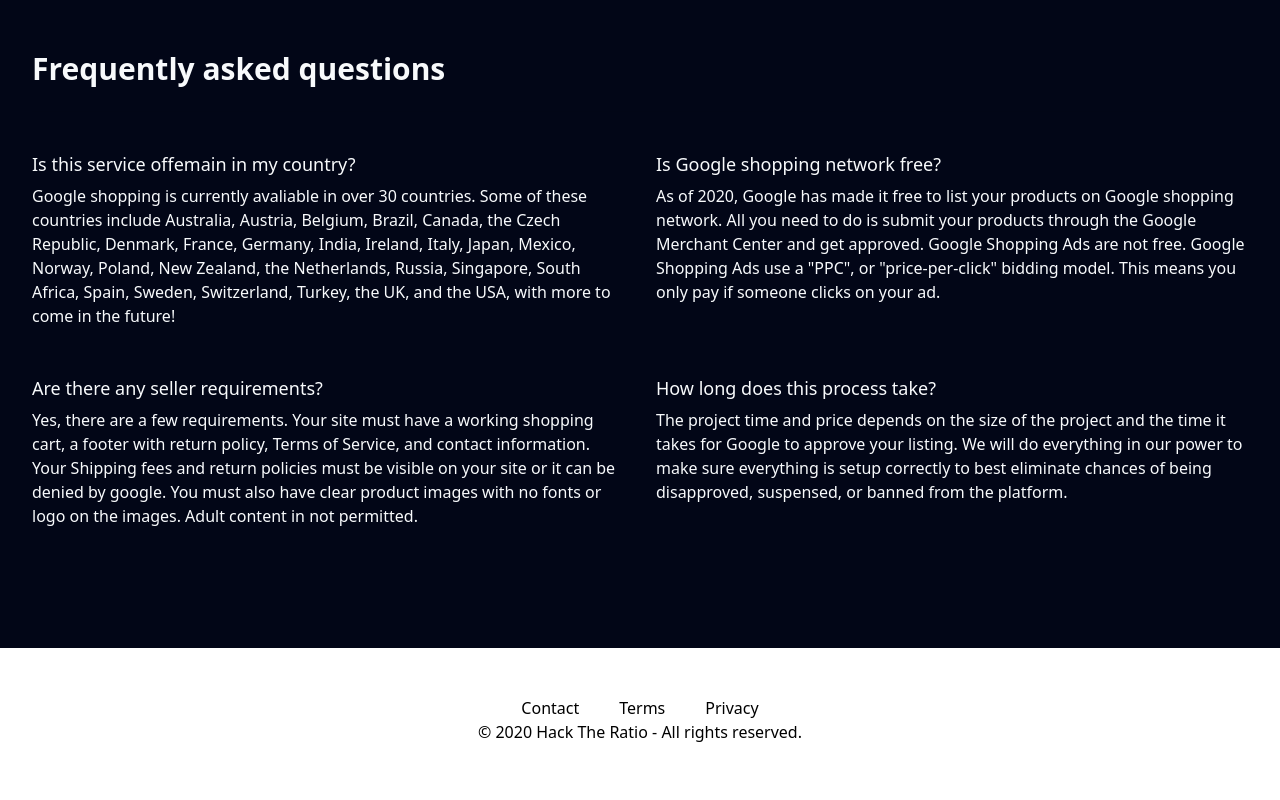
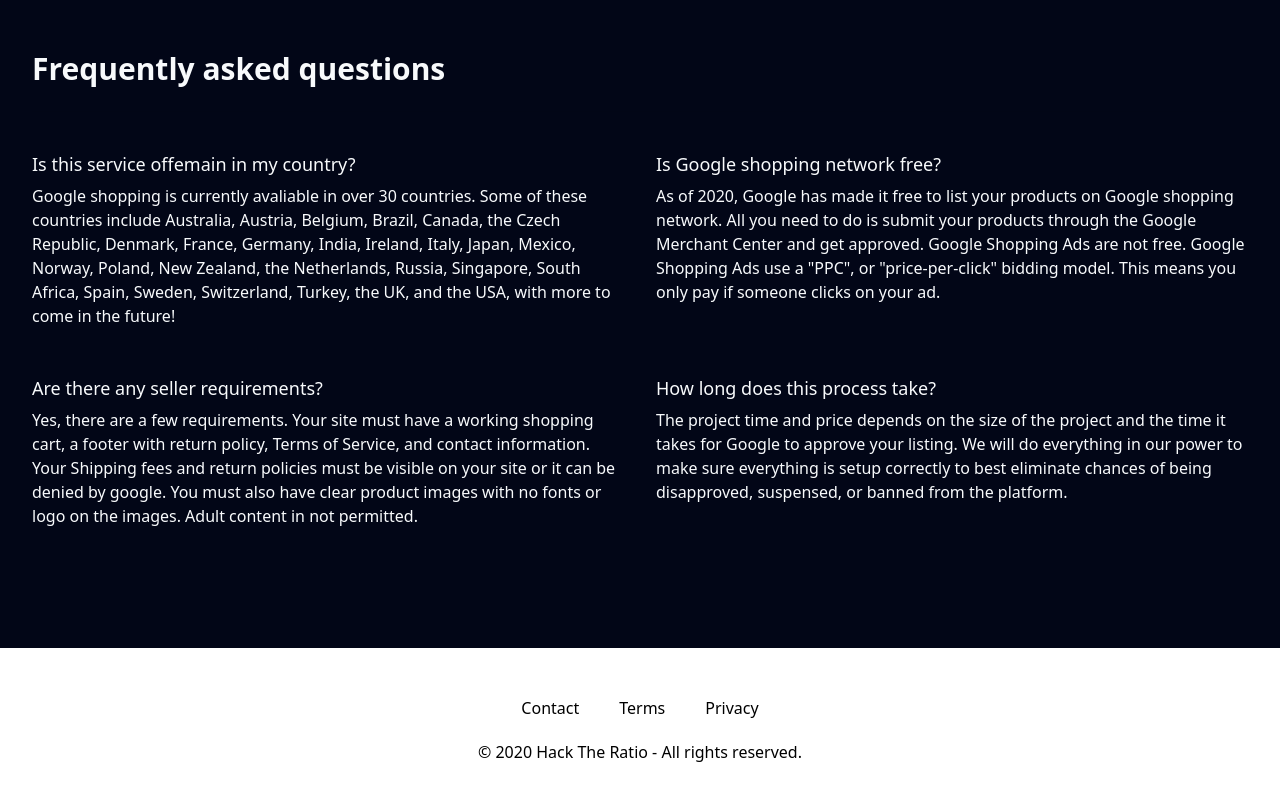
Before and after one commit to pbangelly/media-2023, a Gatsby site: page / in a window 1280 px wide. Shown: the part 3513-4313 px from the top of the page. Built offline with nearby package versions, Linux system fonts and the light colour scheme; Gatsby itself is replaced by a stand-in of ours.

Commit message:
clean up

```diff
--- a/src/components/layout/footer.js
+++ b/src/components/layout/footer.js
@@ -20,7 +20,7 @@
 
         <div className="px-5 py-2">
           <Link
-            to="https://us1.list-manage.com/contact-form?u=5df561687a006776cdd704251&form_id=6c0cba3b4d65c084b5f3f312a59ad1d2"
+            to="https://us21.list-manage.com/contact-form?u=84f8aa5d32ce90ea7e09c1e8a&form_id=2bebdc1e862aa512a8399f021368c15e"
             className="text-base text-gray-500 hover:text-gray-900"
           >
             Contact
@@ -81,8 +81,8 @@
         </svg>
       </a>
       </div> */}
-      <p className="text-center text-sm md:text-base text-gray-400">
-        &copy; 2020 Hack The Ratio - All rights reserved.
+      <p className="text-center pt-5 text-sm md:text-base text-gray-400">
+        &copy; <a href="/">2020 Hack The Ratio - All rights reserved.</a>
       </p>
     </div>
   </footer>
```
